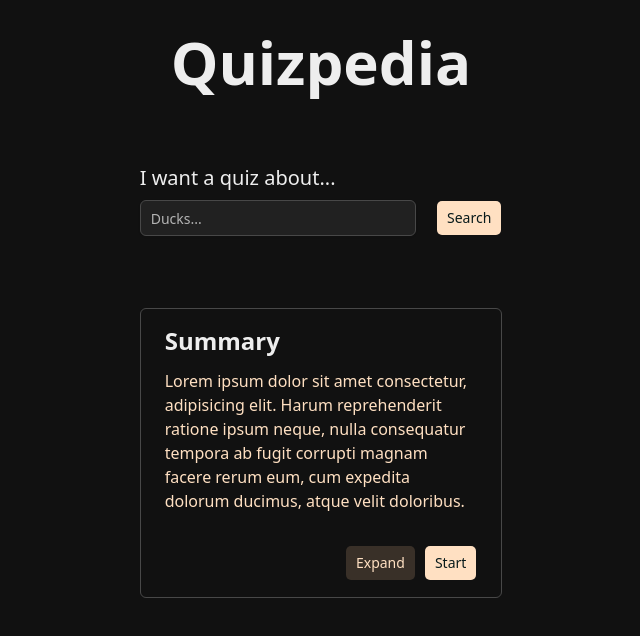
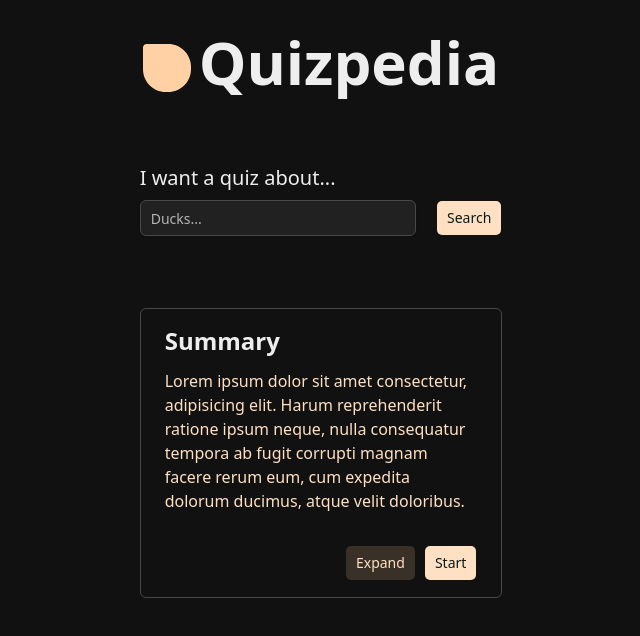
Before and after one commit to radeqq007/quizpedia, a React (Vite) app: page / in a window 1280 px wide. Shown: the top 636 px of the page, without its empty margins (319-959 px from the left). Built offline with nearby package versions, Linux system fonts and the light colour scheme.

Commit message:
feat: add logo

```diff
--- a/index.html
+++ b/index.html
@@ -2,9 +2,9 @@
 <html lang="en">
   <head>
     <meta charset="UTF-8" />
-    <link rel="icon" type="image/svg+xml" href="/favicon.svg" />
+    <link rel="icon" type="image/svg+xml" href="src/assets/logo.svg" />
     <meta name="viewport" content="width=device-width, initial-scale=1.0" />
-    <title>quizpedia</title>
+    <title>Quizpedia</title>
   </head>
   <body class="dark">
     <div id="root"></div>
--- a/src/components/pages/Home.tsx
+++ b/src/components/pages/Home.tsx
@@ -1,3 +1,4 @@
+import logo from "@/assets/logo.svg";
 import { Button } from "@/components/ui/button";
 import { Field, FieldLabel } from "@/components/ui/field";
 import { Input } from "@/components/ui/input";
@@ -19,7 +20,10 @@ export const Home = () => {
 
   return (
     <div className="flex flex-col gap-18 items-center w-1/3 m-auto h-screen p-8">
-      <h1 className="text-6xl font-black">Quizpedia</h1>
+      <span className="flex items-end gap-2">
+        <img src={logo} className="h-12" alt="logo" />
+        <h1 className="text-6xl font-black">Quizpedia</h1>
+      </span>
 
       <form className="w-full flex items-end gap-5" onSubmit={handleSearch}>
         <Field>
```
Also changed, not shown: src/assets/logo.svg (added).
